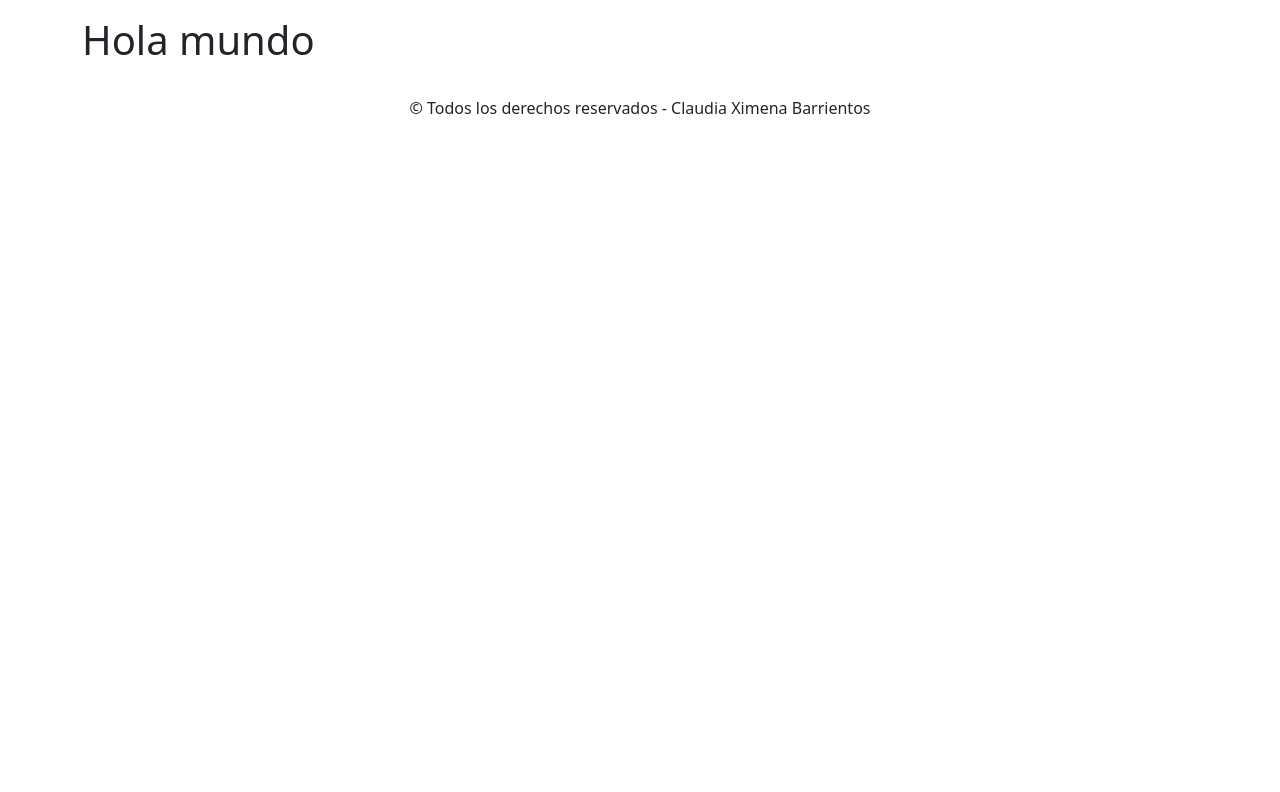
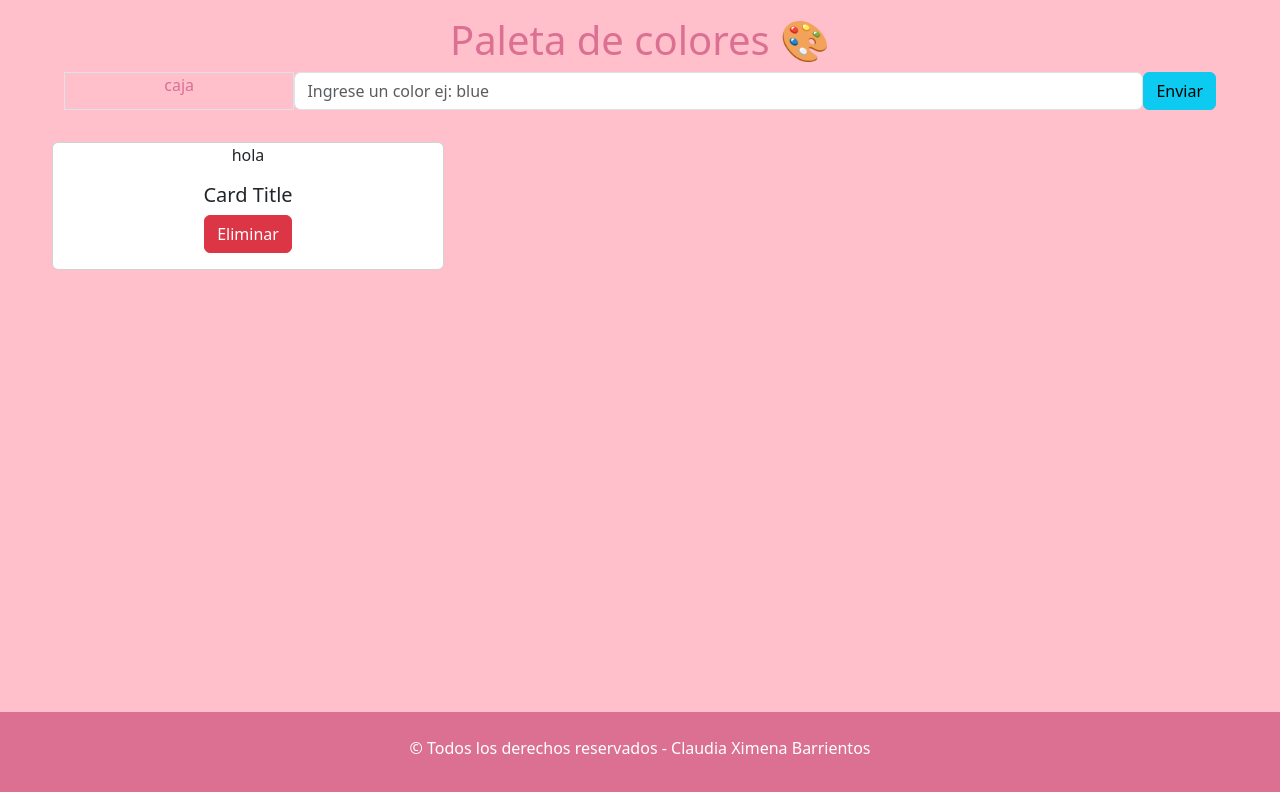
Before and after one commit to ximebarrientos/react-ejercicio6, a React (Vite) app: page / in a window 1280 px wide. Shown: the top 792 px of the page. Built offline with nearby package versions, Linux system fonts and the light colour scheme.

Commit message:
agregue estilos al componente app

```diff
--- a/src/App.jsx
+++ b/src/App.jsx
@@ -1,11 +1,14 @@
+import FormularioColor from "./components/FormularioColor"
+
 function App() {
 
   return (
     <>
-      <main className="container mt-3">
-        <h1>Hola mundo</h1>
+      <main className="pt-3 fondoRosaClaro text-center">
+        <h1>Paleta de colores 🎨</h1>
+        <FormularioColor></FormularioColor>
       </main>
-      <footer className="py-4 text-center">
+      <footer className="py-4 text-center fondoRosaOscuro">
         <p>&copy; Todos los derechos reservados - Claudia Ximena Barrientos</p>
       </footer>
 
--- a/src/components/FormularioColor.jsx
+++ b/src/components/FormularioColor.jsx
@@ -1,20 +1,20 @@
-import {Form,Button} from 'react-bootstrap/Form';
+import { Form, Button } from "react-bootstrap";
+import GrillaColores from "./GrillaColores";
 
 const FormularioColor = () => {
   return (
-    <Form>
-      <Form.Group className="mb-3" controlId="exampleForm.ControlInput1">
-        <Form.Label>Email address</Form.Label>
-        <Form.Control type="email" placeholder="name@example.com" />
-      </Form.Group>
-      <Form.Group className="mb-3" controlId="exampleForm.ControlTextarea1">
-        <Form.Label>Example textarea</Form.Label>
-        <Form.Control as="textarea" rows={3} />
-      </Form.Group>
-      <Button variant="primary" type="submit">
-        Submit
-      </Button>
-    </Form>
+    <>
+      <Form>
+        <Form.Group className="mb-3 d-flex">
+            <div className="border cuadrado">caja</div>
+          <Form.Control type="text" placeholder="Ingrese un color ej: blue" />
+          <Button variant="info" type="submit">
+            Enviar
+          </Button>
+        </Form.Group>
+      </Form>
+      <GrillaColores></GrillaColores>
+    </>
   );
 };
 
--- a/src/components/GrillaColores.jsx
+++ b/src/components/GrillaColores.jsx
@@ -1,9 +1,16 @@
+import Container from 'react-bootstrap/Container';
+import Row from 'react-bootstrap/Row';
+import Col from 'react-bootstrap/Col';
+import ItemColor from './ItemColor';
+
 const GrillaColores = () => {
-    return (
-        <div>
-
-        </div>
-    );
+  return (
+    <div>
+      <Row md={2} lg={3} className="row-gap-2 mt-4">
+            <ItemColor></ItemColor>
+      </Row>
+    </div>
+  );
 };
 
 export default GrillaColores;
--- a/src/components/ItemColor.jsx
+++ b/src/components/ItemColor.jsx
@@ -1,9 +1,16 @@
+import Button from 'react-bootstrap/Button';
+import Card from 'react-bootstrap/Card';
+
 const ItemColor = () => {
-    return (
-        <div>
-
-        </div>
-    );
+  return (
+    <Card className='mt-2'>
+        <div className='cuadrado border-3'>hola</div>
+      <Card.Body>
+        <Card.Title>Card Title</Card.Title>
+        <Button variant="danger">Eliminar</Button>
+      </Card.Body>
+    </Card>
+  );
 };
 
 export default ItemColor;
--- a/src/index.css
+++ b/src/index.css
@@ -0,0 +1,25 @@
+#root{
+  display: flex;
+  flex-direction: column;
+  min-height: 100vh;
+}
+
+main{
+  flex-grow: 1;
+}
+
+.fondoRosaClaro{
+    background-color: pink;
+    color: palevioletred;
+    padding: 5%;
+}
+
+.fondoRosaOscuro{
+    background-color: palevioletred;
+    color: white;
+}
+
+.cuadrado{
+  max-height: 20%;
+  min-width: 20%;
+}
```
